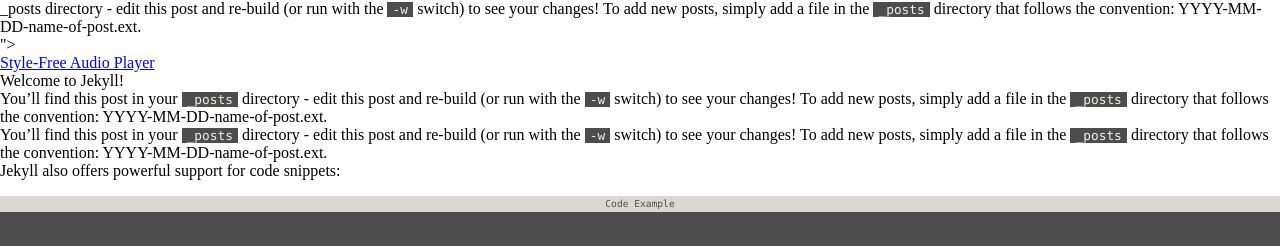
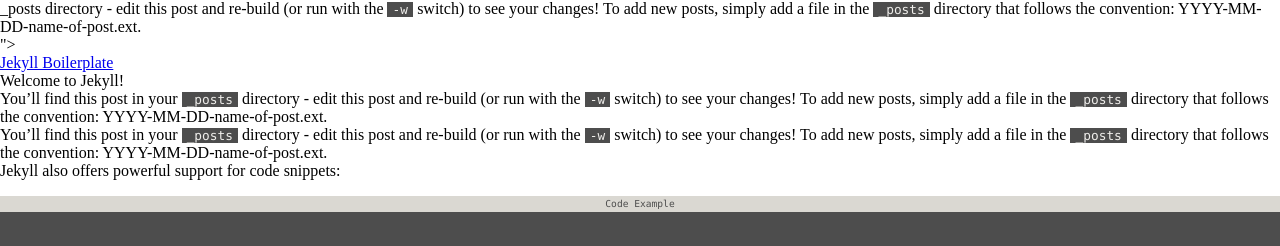
Before and after one commit to tomhazledine/jekyllBoilerplate, a Jekyll site: the page built from _posts/2015-06-15-welcome-to-jekyll.markdown, in a window 1280 px wide. Shown: the top 246 px of the page. Built offline with Jekyll 4.4.1, drawn with Linux system fonts in a browser that asks for light colours.

Commit message:
removed site-specific references

```diff
--- a/_config.yml
+++ b/_config.yml
@@ -1,4 +1,4 @@
-name: Style-Free Audio Player
+name: Jekyll Boilerplate
 markdown: kramdown
 pygments: true
 kramdown:
--- a/_includes/head.html
+++ b/_includes/head.html
@@ -11,7 +11,7 @@
     <!--<style type="text/css">{% include criticalPath.min.css %}</style>-->
 
     <title>
-        {% if page.title %} {{ page.title }} – {% endif %}Style-Free Audio Player
+        {% if page.title %} {{ page.title }} – {% endif %}{{ site.name }}
     </title>
     <meta name="description" content="{% if page.excerpt %}{{page.excerpt}}{% else %}{{ site.description }}{% endif %}">
     <meta name="viewport" content="width=device-width">
```
